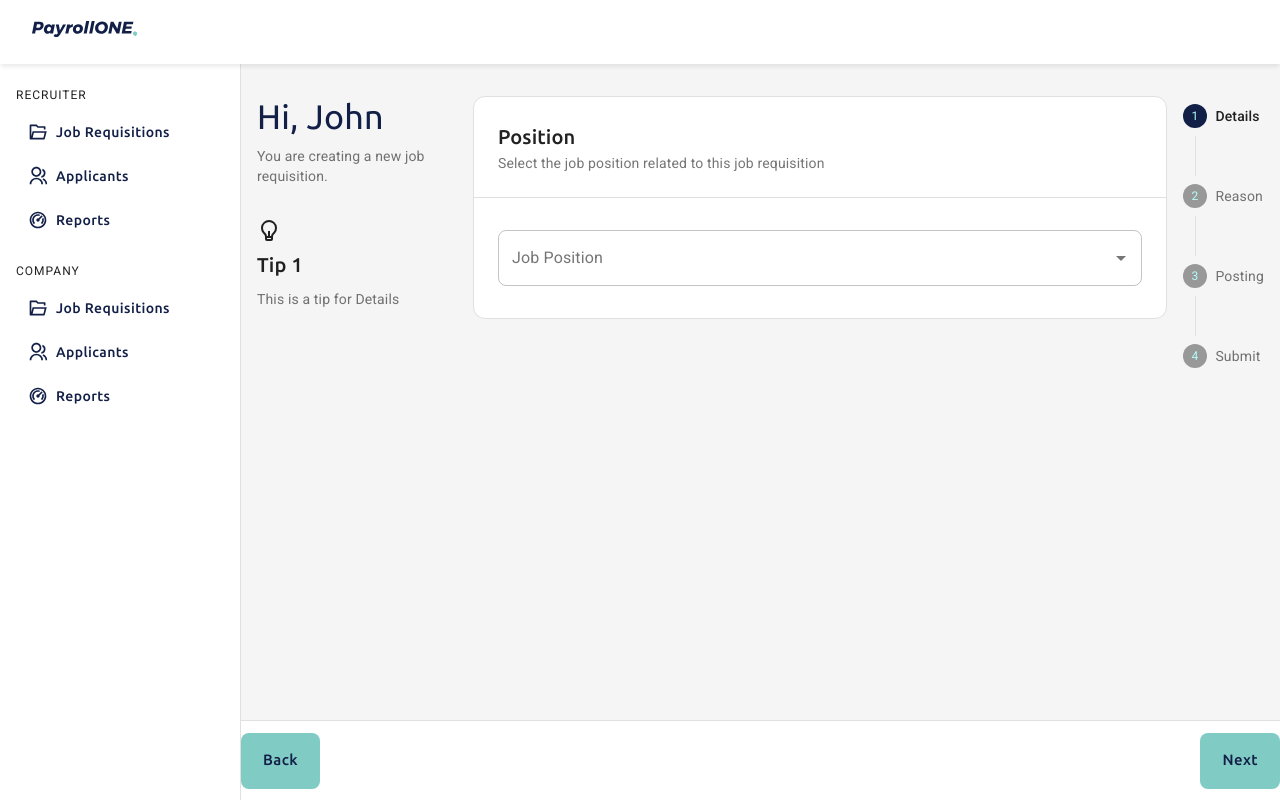
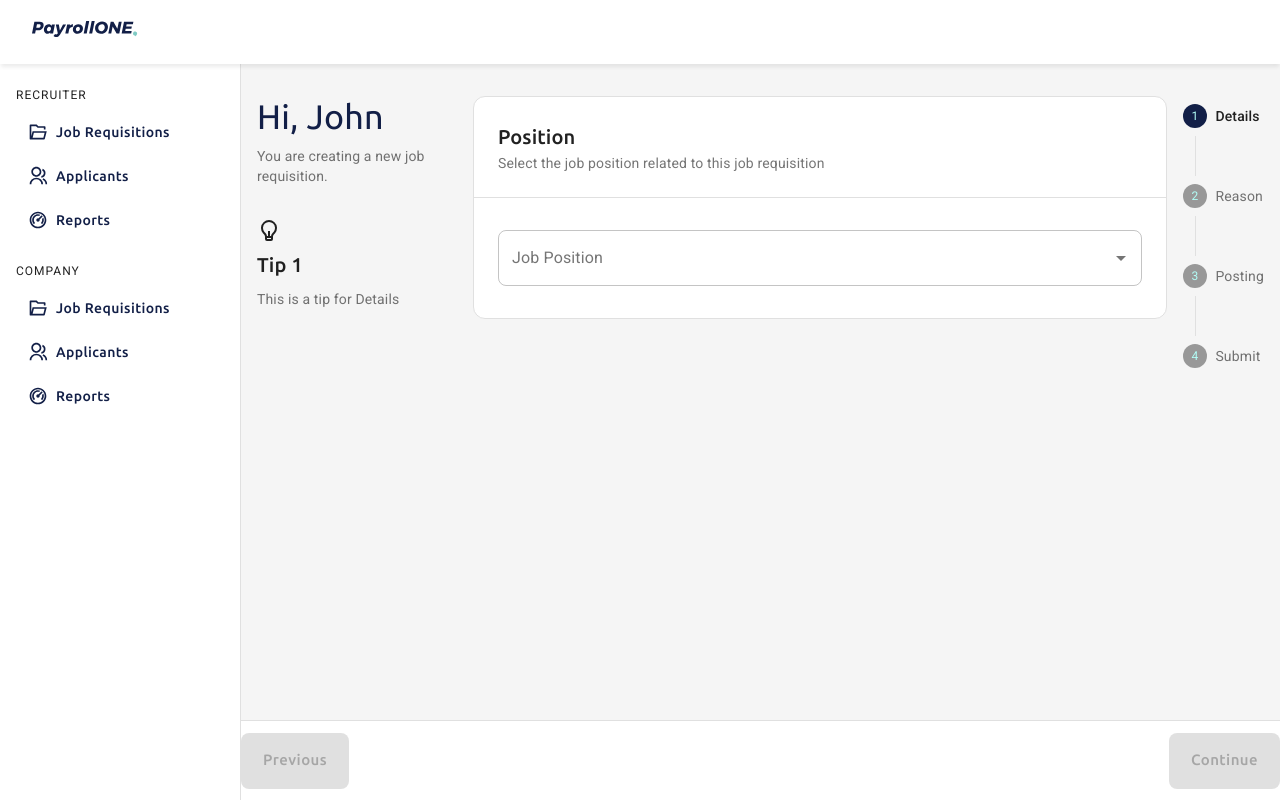
Before and after one commit to raphaeljoer/boilerplate-material-ui, a React (Create React App) app: page /wizard in a window 1280 px wide. Built offline with nearby package versions, Linux system fonts and the light colour scheme.

Commit message:
Implemented isPrevStepAvailable and isNextStepAvailable

```diff
--- a/src/components/WizardCreate/useCases/JobRequisition/presentation/components/Footer/index.tsx
+++ b/src/components/WizardCreate/useCases/JobRequisition/presentation/components/Footer/index.tsx
@@ -1,6 +1,7 @@
 //material-ui
 import { Box, Button, Theme } from '@mui/material';
 import { SxProps } from '@mui/system';
+import { useAppSelector } from 'hooks';
 //resources
 import React from 'react';
 //styles
@@ -13,6 +14,12 @@ type Props = {
 };
 
 export function Footer({ onNext, onPrev, sx }: Props) {
+  const isNextStepAvailable = useAppSelector(
+    (s) => s.jobReqWizardCreate.isNextStepAvailable
+  );
+  const isPrevStepAvailable = useAppSelector(
+    (s) => s.jobReqWizardCreate.isPrevStepAvailable
+  );
   return (
     <Box sx={{ ...styles.container, ...sx }}>
       <Box sx={styles.content}>
@@ -20,17 +27,19 @@ export function Footer({ onNext, onPrev, sx }: Props) {
           variant="contained"
           size="large"
           color="secondary"
+          disabled={!isPrevStepAvailable}
           onClick={onPrev}
         >
-          Back
+          Previous
         </Button>
         <Button
           variant="contained"
           size="large"
           color="secondary"
+          disabled={!isNextStepAvailable}
           onClick={onNext}
         >
-          Next
+          Continue
         </Button>
       </Box>
     </Box>
--- a/src/store/slices/WizardCreate/index.ts
+++ b/src/store/slices/WizardCreate/index.ts
@@ -2,11 +2,15 @@ import { createSlice } from '@reduxjs/toolkit';
 
 type JobRequisition = {
   activeStep: number;
+  isNextStepAvailable: boolean;
+  isPrevStepAvailable: boolean;
   steps: string[];
 };
 
 const initialState: JobRequisition = {
   activeStep: 0,
+  isNextStepAvailable: false,
+  isPrevStepAvailable: false,
   steps: ['details', 'reason', 'posting', 'submit']
 };
 
@@ -21,6 +25,12 @@ export const jobReqWizardCreateSlice = createSlice({
     },
     jobReqSetPrevStep: (draft) => {
       if (draft.activeStep > 0) draft.activeStep -= 1;
+    },
+    jobReqToggleNextStepAvailable: (draft) => {
+      !draft.isNextStepAvailable;
+    },
+    jobReqTogglePrevStepAvailable: (draft) => {
+      !draft.isPrevStepAvailable;
     }
   }
 });
```
